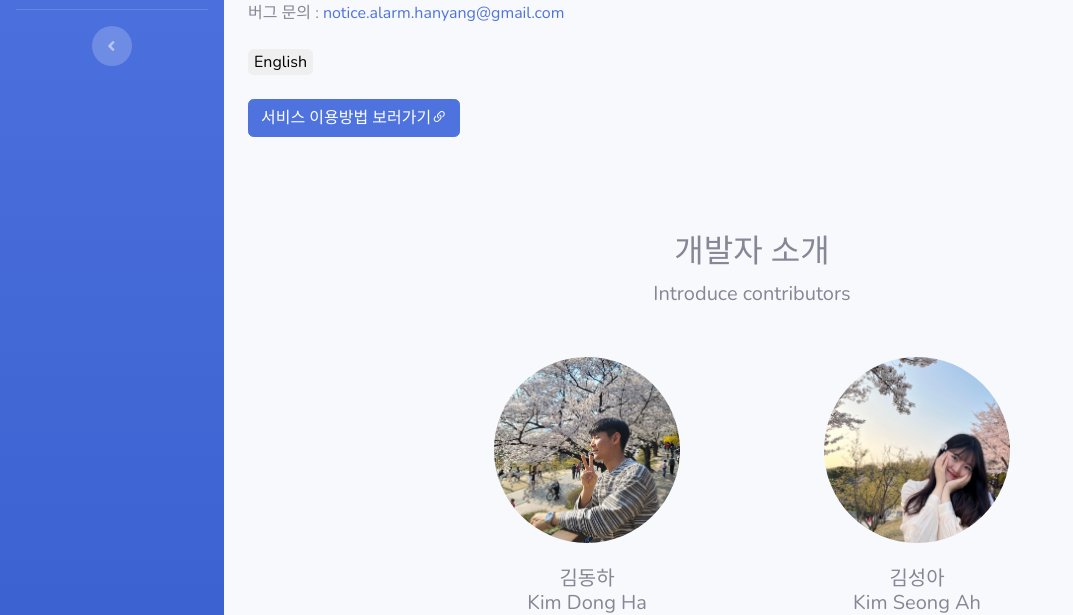
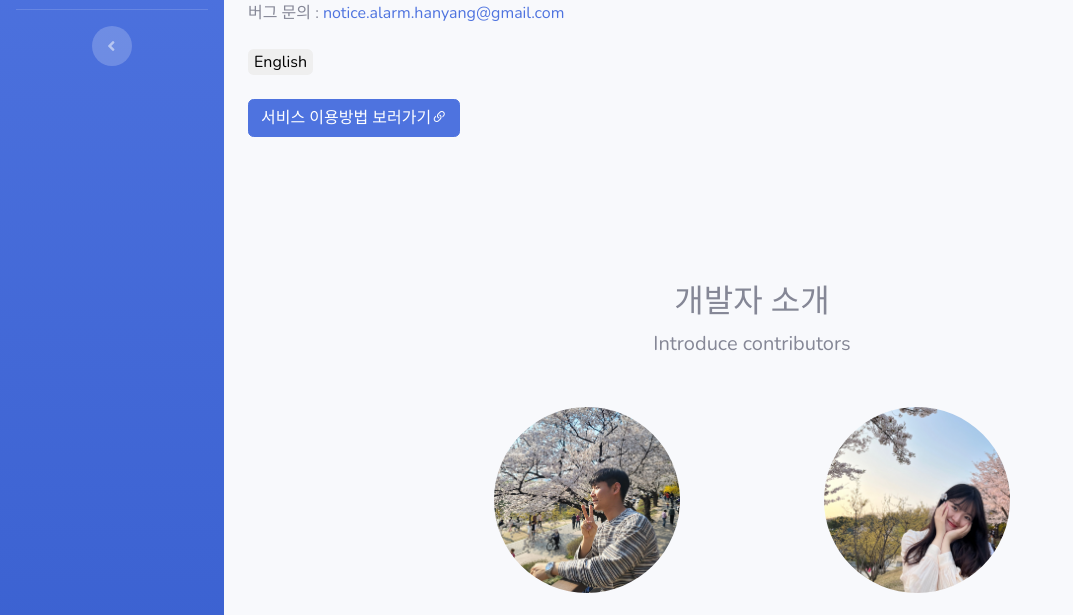
Before and after one commit to SADHKim/notice-alarm-server, a Flask app: page / in a window 1280 px wide. Shown: the part 303-918 px from the top of the page, without its empty margins (0-1073 px from the left). Run offline with Flask 3, Linux system fonts and the light colour scheme; some libraries are stand-ins or nearby versions.

Commit message:
feat: margin

```diff
--- a/app/templates/main.html
+++ b/app/templates/main.html
@@ -34,7 +34,7 @@
 </div>
 
 <!-- Ads -->
-<div>
+<div style="margin-top: 5%;">
     <ins class="kakao_ad_area d-none d-sm-block" style="display:none;" data-ad-unit="DAN-VTMcKHpkjAUNQdwP" data-ad-width="728"
     data-ad-height="90"></ins>
     <script type="text/javascript" src="//t1.daumcdn.net/kas/static/ba.min.js" async></script>
```
